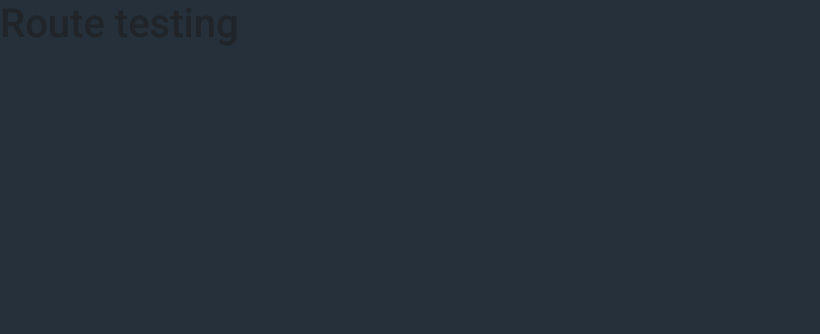
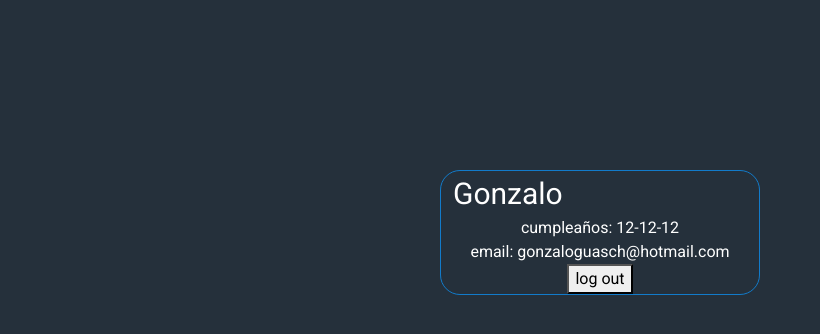
Before and after one commit to ValenzuelaH/nombrePendienteII-Front, a React (Create React App) app: page /user in a window 1280 px wide. Shown: the top 334 px of the page, without its empty margins (0-820 px from the left). Built offline with nearby package versions, Linux system fonts and the light colour scheme.

Commit message:
WIP user profile window

```diff
--- a/src/Router.jsx
+++ b/src/Router.jsx
@@ -7,6 +7,7 @@ import Prueba from './Prueba';
 import Content from './Content';
 import AboutUs from './AboutUs';
 import SwitcherLogInRegister from "./SwitcherLogInRegister";
+import UserProfile from "./UserProfile";
 
 export default class Router extends React.Component {
   render() {
@@ -17,7 +18,7 @@ export default class Router extends React.Component {
             <Route exact path="/app" component={App} />
             <Route exact path="/about_us" component={AboutUs} />
             <Route exact path="/contact" component={Prueba} />
-            <Route exact path="/user" component={Prueba} />
+            <Route exact path="/user" component={UserProfile} />
             <Route exact path="/main_page" componenet = {App} />
             <Route exact path="/" render={ props => <SwitcherLogInRegister {...props} /> } />
           </Switch>
--- /dev/null
+++ b/src/UserProfile.css
@@ -0,0 +1,19 @@
+.user-container{
+    margin-top: 170px;
+    margin-left: 440px;
+    color: white;
+    border-radius: 20px;
+    border: 1px solid #127bca;
+    width: 320px;
+}
+
+.user-name{
+    margin-left: 12px;
+    font-size: 30px;
+    text-align: left;
+}
+
+.info-container{
+    text-align: center;
+
+}
--- /dev/null
+++ b/src/UserProfile.js
@@ -0,0 +1,31 @@
+import React from "react";
+import './UserProfile.css';
+
+export default class UserProfile extends React.Component{
+    constructor(props){
+        super(props);
+        this.state = {
+
+        }
+        this.logOut = this.logOut.bind(this);
+    }
+    logOut(){
+        this.props.history.push('/')
+    }
+    render() {
+        return(
+            <div className="user-container">
+                <div className="user-name">
+                    Gonzalo
+                </div>
+                <div className="info-container">
+                    <div> cumpleaños: 12-12-12 </div>
+                    <div> email: gonzaloguasch@hotmail.com </div>
+                    <div>
+                        <button className="button" onClick={this.logOut}> log out </button>
+                    </div>
+                </div>
+            </div>
+        )
+    }
+}
```
